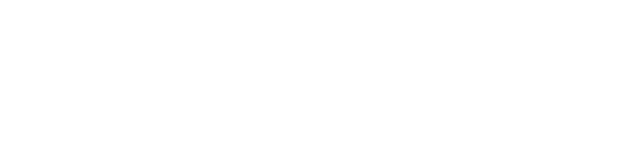
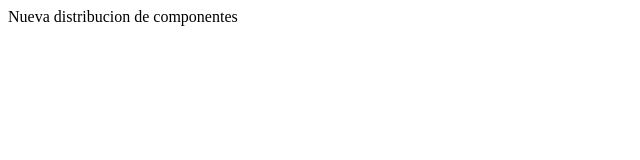
Before and after one commit to osvega/REPOSITORIO-DE-PROYECTOS2, a plain HTML site: page index.html in a window 1280 px wide. Shown: the whole page, without its empty margins (0-640 px from the left). Drawn offline with Linux system fonts and the light colour scheme.

Commit message:
Base del nuevo layout

```diff
--- a/index.html
+++ b/index.html
@@ -1,3 +1,4 @@
 <html>
 	<head></head>
+	<body><p>Nueva distribucion de componentes</p></body>
 </html>
--- /dev/null
+++ b/nuevoLayout.css
@@ -0,0 +1,3 @@
+body{
+	background-color:black;
+}
```
Also changed, not shown: 1 other file.
